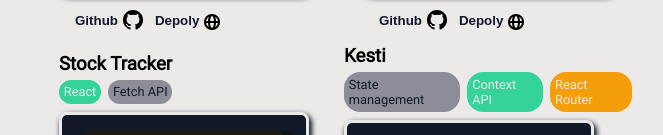
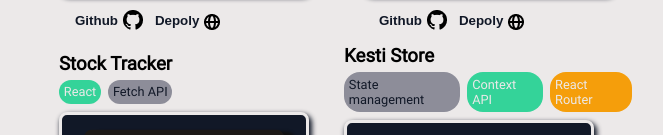
Before and after one commit to Delz-create/PortWork, a React (Create React App) app: page / in a window 1280 px wide. Shown: the part 1094-1229 px from the top of the page, without its empty margins (304-967 px from the left). Built offline with nearby package versions, Linux system fonts and the light colour scheme.

Commit message:
Update Projects.js

```diff
--- a/src/Components/Projects.js
+++ b/src/Components/Projects.js
@@ -136,7 +136,7 @@ const Projects = React.forwardRef((props, ref) => {
 
         <div className="projects">
           <div className="title">
-            <h3>Kesti</h3>
+            <h3>Kesti Store</h3>
           </div>
 
           <div className="Features">
```
